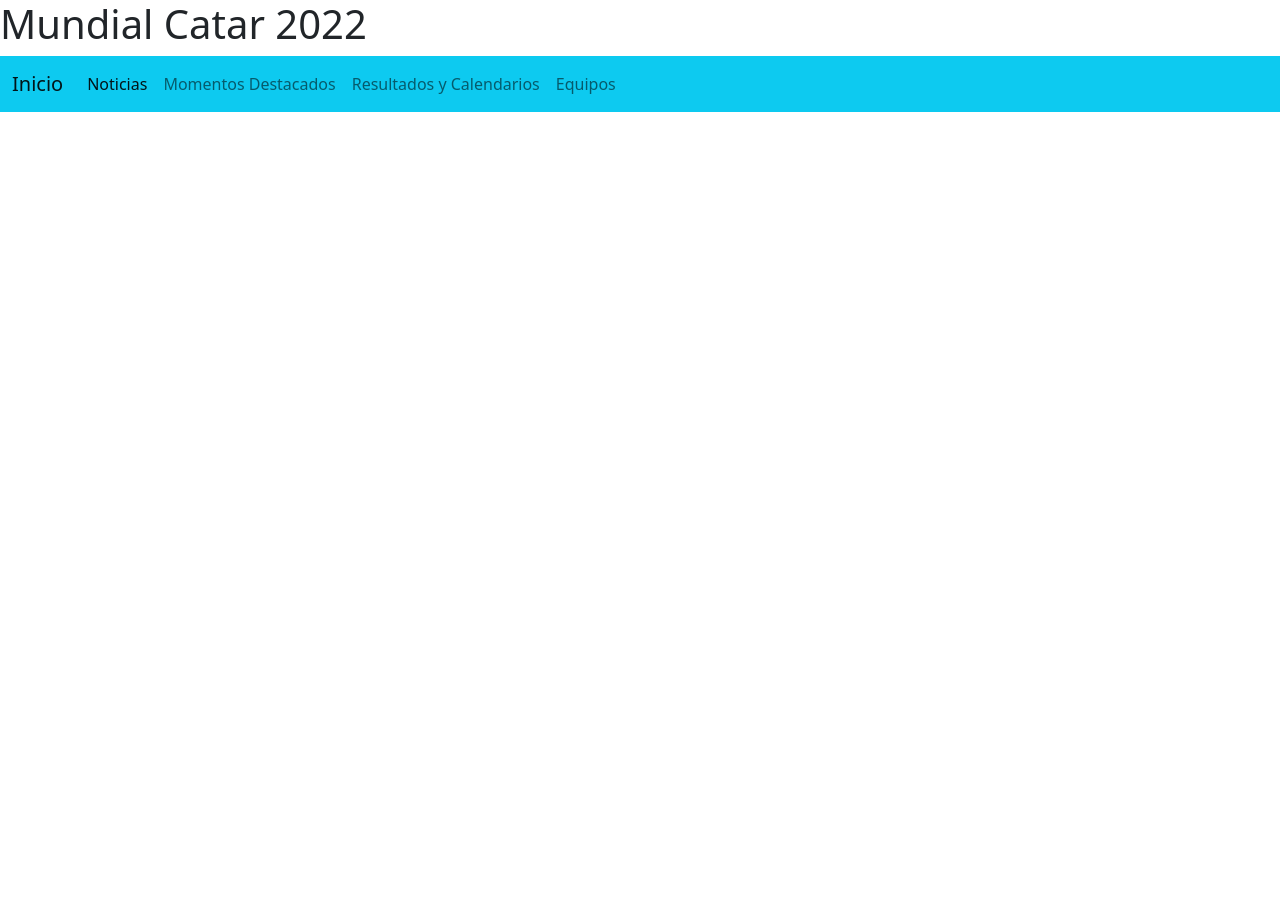
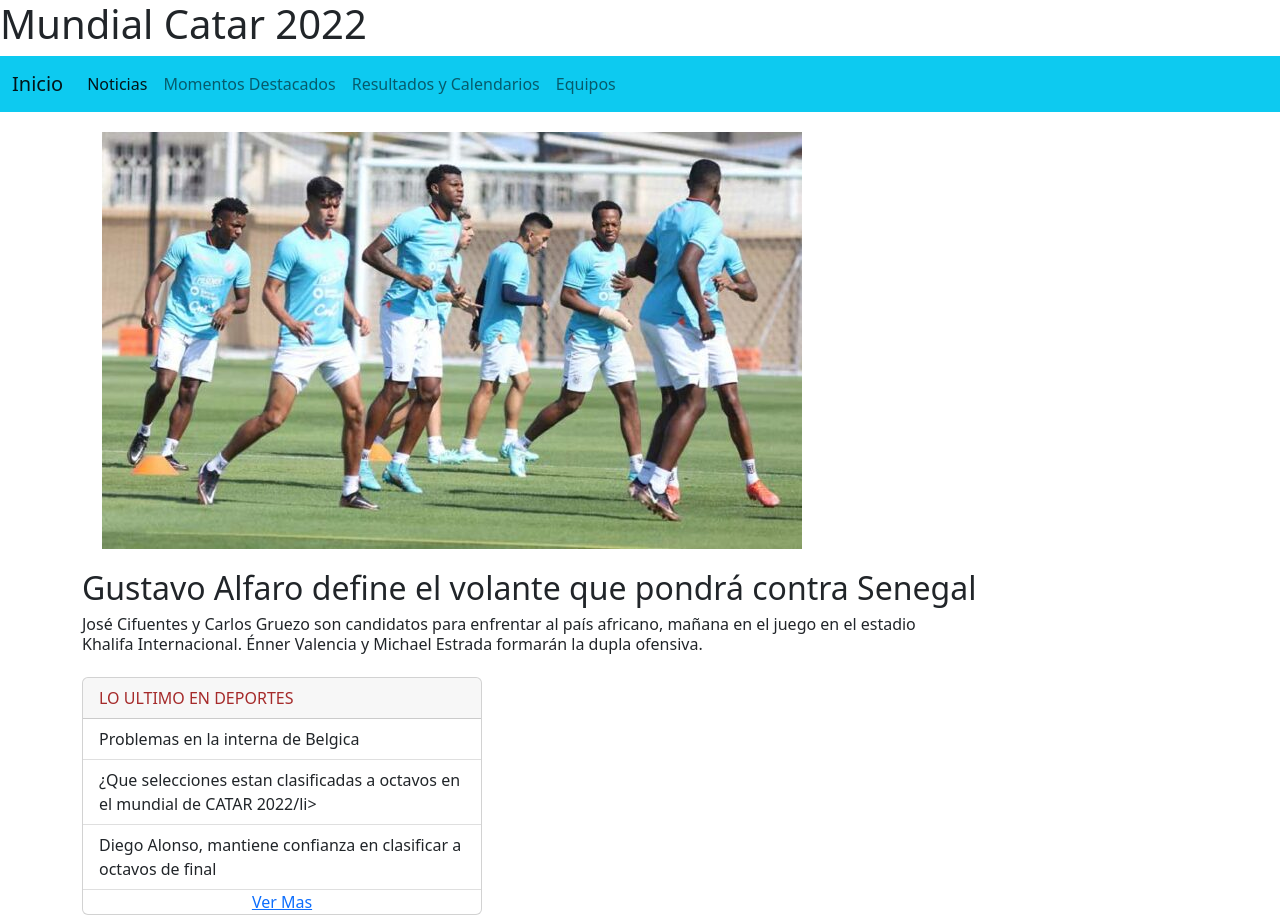
Before and after one commit to JavierMoreira23/clonacionPaginaMundial, a plain HTML site: page index.html in a window 1280 px wide. Before the commit the page ends 800 px from the top, so only its background shows below. Drawn offline with nearby package versions, Linux system fonts and the light colour scheme.

Commit message:
modificando el body

```diff
--- a/index.html
+++ b/index.html
@@ -34,6 +34,22 @@
           </div>
         </div>
       </nav>
+      <div class="container">
+        <img src="imagenes/IMG1.jpg" class="img-fluid" alt="200px" style="padding: 20px;">
+        <h2>Gustavo Alfaro define el volante que pondrá contra Senegal</h2>
+        <h6 style="width: 850px; padding-bottom: 15px;">José Cifuentes y Carlos Gruezo son candidatos para enfrentar al país africano, mañana en el juego en el estadio Khalifa Internacional. Énner Valencia y Michael Estrada formarán la dupla ofensiva.</h6>
+        <div class="card" style="width: 25rem; " >
+            <div class="card-header" style="color: brown;">
+              LO ULTIMO EN DEPORTES
+            </div>
+            <ul class="list-group list-group-flush">
+              <li class="list-group-item">Problemas en la interna de Belgica</li>
+              <li class="list-group-item">¿Que selecciones estan clasificadas a octavos en el mundial de CATAR 2022/li>
+              <li class="list-group-item">Diego Alonso, mantiene confianza en clasificar a octavos de final</li>
+              <a href="#" style="text-align: center;" class="card-link">Ver Mas</a>
+            </ul>
+          </div>
+      </div>
     <script src="https://cdn.jsdelivr.net/npm/bootstrap@5.2.3/dist/js/bootstrap.bundle.min.js" integrity="sha384-kenU1KFdBIe4zVF0s0G1M5b4hcpxyD9F7jL+jjXkk+Q2h455rYXK/7HAuoJl+0I4" crossorigin="anonymous"></script>
 </body>
 </html>
```
